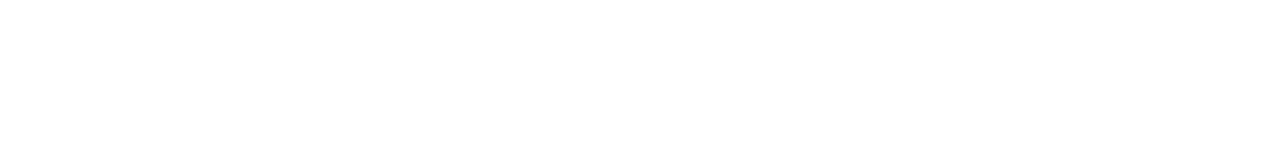
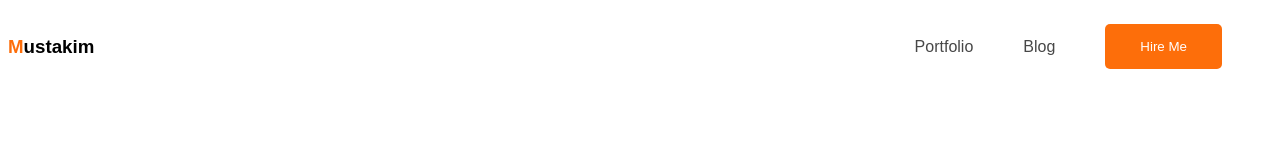
Before and after one commit to mustakim-58/webdeveloper-portfolio, a plain HTML site: page index.html in a window 1280 px wide. Drawn offline with Linux system fonts and the light colour scheme.

Commit message:
added nav

```diff
--- a/index.html
+++ b/index.html
@@ -4,10 +4,22 @@
     <meta charset="UTF-8">
     <meta name="viewport" content="width=device-width, initial-scale=1.0">
     <title>Mustakim's Portfolio</title>
+    <link rel="preconnect" href="https://fonts.googleapis.com">
+<link rel="preconnect" href="https://fonts.gstatic.com" crossorigin>
+<link href="https://fonts.googleapis.com/css2?family=Open+Sans:ital,wght@0,800;1,800&display=swap" rel="stylesheet">
+    <link rel="stylesheet" href="styles/portfolio.css">
 </head>
 <body>
     <header>
+        <nav>
+            <h3><span class="text-primary">M</span>ustakim</h3>
+            <ul>
+                <li><a href="">Portfolio</a></li>
+                <li><a href="">Blog</a></li>
+                <li><button class="btn-primary">Hire Me</button> </li>
+            </ul>
 
+        </nav>
     </header>
     <main>
 
--- /dev/null
+++ b/styles/portfolio.css
@@ -0,0 +1,35 @@
+/* common shared files */
+body {
+    font-family: sans-serif;
+
+}
+.text-primary{
+    color: #FD6E0A;
+}
+.btn-primary{
+    border-radius: 5px;
+    background: #FD6E0A;
+    border: 0;
+    padding: 15px 35px;
+    color: white;
+}
+
+/* nav related style */
+nav{
+    display: flex;
+    justify-content: space-between;
+    align-items: center;
+}
+nav > ul{
+    display: flex;
+    align-items: center;
+}
+nav li {
+    list-style: none;
+    margin-right: 50px;
+}
+nav a{
+    text-decoration: none;
+    color: #474747;
+
+}
```
